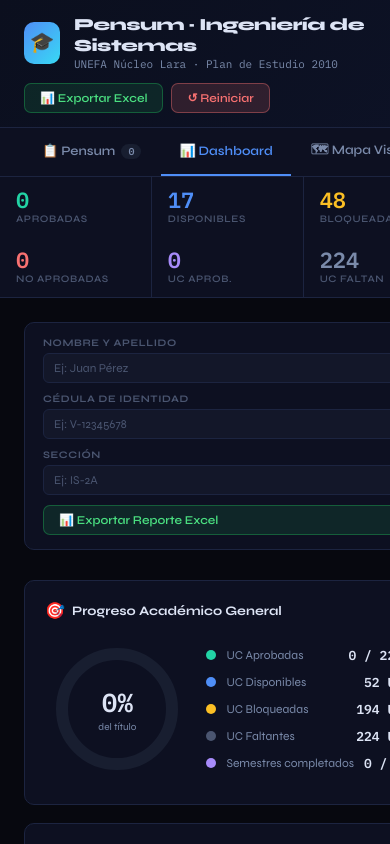
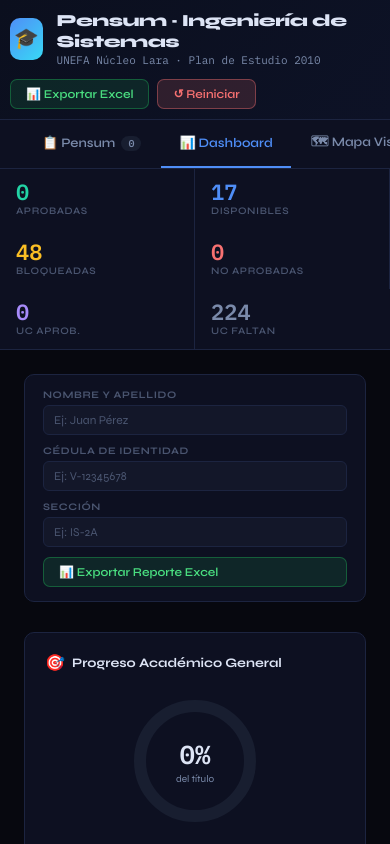
Before and after one commit to equipojeformacionlara-alt/sistema_pensum_unefa, a plain HTML site: page index.html in a window 390 px wide. Both pictures are taken after a click on the element "📊 Dashboard". Drawn offline with Linux system fonts and the light colour scheme.

Commit message:
Update index.html

```diff
--- a/index.html
+++ b/index.html
@@ -3,7 +3,7 @@
 <head>
 <meta charset="UTF-8">
 <meta name="viewport" content="width=device-width, initial-scale=1.0">
-  <title>Pensum UNEFA – Ingeniería de Sistemas</title>
+<title>Pensum UNEFA — Ingeniería de Sistemas</title>
 <link href="https://fonts.googleapis.com/css2?family=Syne:wght@400;500;600;700;800&family=IBM+Plex+Mono:wght@400;500;600&display=swap" rel="stylesheet">
 <script src="https://cdnjs.cloudflare.com/ajax/libs/xlsx/0.18.5/xlsx.full.min.js"></script>
 <style>
@@ -331,6 +331,37 @@
   #view-pensum{flex-direction:column;}
   .detail{display:none;}
   .student-form{grid-template-columns:1fr;}
+
+@media(max-width:900px){
+  .stats-bar{grid-template-columns:repeat(3,1fr);}
+  .dash-grid{grid-template-columns:1fr 1fr;}
+  .next-sem-grid{grid-template-columns:1fr;}
+  .student-form{grid-template-columns:1fr 1fr;}
+}
+
+@media(max-width:768px){
+
+  .header{
+    padding:10px;
+  }
+
+  .tabs{
+    overflow-x:auto;
+    white-space:nowrap;
+  }
+
+  .stats-bar{
+    grid-template-columns:repeat(2,1fr);
+  }
+
+}
+
+@media(max-width:600px){
+  .sidebar{width:100%;min-width:0;}
+  #view-pensum{flex-direction:column;}
+  .detail{display:none;}
+  .student-form{grid-template-columns:1fr;}
+}
 }
 </style>
 </head>
@@ -984,54 +1015,53 @@
   XLSX.writeFile(wb, `Pensum_Sistemas_${student.cedula||'unefa'}.xlsx`);
 }
 
-
-
-
 function actualizarSeccionProximoSemestre() {
   const nextSemGrid = document.getElementById('next-sem-grid');
   if (!nextSemGrid) return;
 
-  // 1. Identificar materias pendientes
-  let pendientes = MATERIAS.filter(m => !aprobadas.has(m.id) && getEstado(m.id) === 'disponible');
-
   let ucAcumuladas = 0;
   let materiasParaCursar = [];
-  let materiasParaRepeat = [];
+  let materiasParaRepetir = [];
 
-  // Prioridad absoluta a las materias de arrastre/reprobadas
   MATERIAS.forEach(m => {
     if (!aprobadas.has(m.id)) {
       const estado = getEstado(m.id);
       if (estado === 'disponible') {
-
-        // Uso del historial local (LocalStorage) que ya tienes configurado
-        const infoHistorial = historialMaterias[m.id];
-
-        // Verificamos si está marcada como repitencia
-        const esRepeticion = infoHistorial && infoHistorial.condicion && infoHistorial.condicion.includes('repitencia');
+        const estadoInscripcion = historialMaterias[m.id] || 'nueva';
+        const esRepeticion = estadoInscripcion.startsWith('repite_');
 
         if (ucAcumuladas + m.uc <= 33) {
           ucAcumuladas += m.uc;
 
+          let tagRepeticion = '';
+          if (estadoInscripcion === 'repite_1') tagRepeticion = ' (R1)';
+          if (estadoInscripcion === 'repite_2') tagRepeticion = ' (R2 ⚠️)';
+          if (estadoInscripcion === 'repite_3') tagRepeticion = ' (ÚLTIMO INTENTO 🚨)';
+
+          materiasParaCursar.push({
+            ...m,
+            nombreDisplay: esRepeticion ? `${m.nombre}${tagRepeticion}` : m.nombre
+          });
+
           if (esRepeticion) {
-            materiasParaRepeat.push(m);
-          } else {
-            materiasParaCursar.push(m);
+            let textoIntento = '1er Intento';
+            if(estadoInscripcion === 'repite_2') textoIntento = '2do Intento';
+            if(estadoInscripcion === 'repite_3') textoIntento = 'Último Intento';
+
+            materiasParaRepetir.push({ ...m, intentosTexto: textoIntento });
           }
         }
       }
     }
   });
 
-  // 2. Renderizado de la interfaz en el Dashboard
   nextSemGrid.innerHTML = `
     <div class="next-sem-col">
       <h4 class="can">✨ Puede Cursar (${ucAcumuladas} / 33 UC)</h4>
       <div id="lista-puede-cursar">
-        ${materiasParaCursar.length === 0 ? '<p class="empty-msg">No hay materias disponibles para cursar.</p>' :
-          materiasParaCursar.map(m => `
+        ${materiasParaCursar.map(m => `
           <div class="next-mat-item can">
-              <div class="nmi-name">${m.nombre}</div>
+            <div class="nmi-name">${m.nombreDisplay}</div>
             <div class="nmi-detail">${m.id} • ${m.uc} UC • Semestre ${m.sem}</div>
           </div>
         `).join('')}
@@ -1039,12 +1069,17 @@
     </div>
 
     <div class="next-sem-col">
-      <h4 class="must">⚠️ Debe Repetir (Arrastres)</h4>
+      <h4 class="cant">⚠️ Debe Repetir (Arrastres)</h4>
       <div id="lista-debe-repetir">
-        ${materiasParaRepeat.length === 0 ? '<p class="empty-msg">¡Al día! No tienes materias marcadas en repitencia.</p>' :
-          materiasParaRepeat.map(m => `
-            <div class="next-mat-item must">
-              <div class="nmi-name">${m.nombre} <span class="badge-danger" style="background: var(--red); color: #fff; padding: 2px 6px; font-size: 9px; border-radius: 4px; margin-left: 5px;">Repitiendo</span></div>
+        ${materiasParaRepetir.length === 0 ? `
+          <div class="next-mat-item can" style="border-style: dashed; background: transparent;">
+            <div class="nmi-name" style="color: var(--text2); font-weight: normal; text-align: center;">
+              ¡Al día! No tienes materias marcadas en repitencia.
+            </div>
+          </div>
+        ` : materiasParaRepetir.map(m => `
+          <div class="next-mat-item cant">
+            <div class="nmi-name">${m.nombre} <b style="color:var(--orange); font-size:10px;">[${m.intentosTexto}]</b></div>
             <div class="nmi-detail">${m.id} • ${m.uc} UC • Semestre ${m.sem}</div>
           </div>
         `).join('')}
@@ -1052,7 +1087,6 @@
     </div>
   `;
 }
-
 
 // ════════════════════════════════════════════
 // INIT
```
Lines whose indentation alone changed are shown as unchanged.
